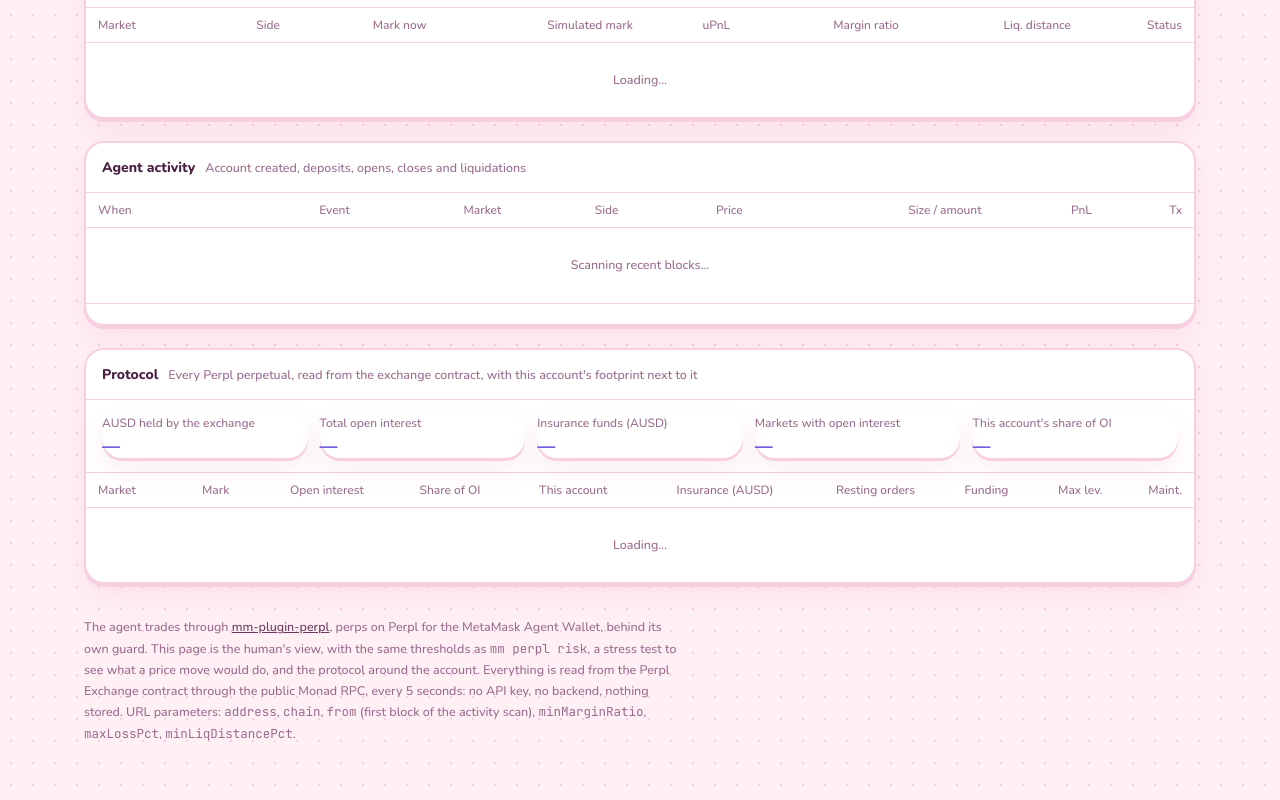
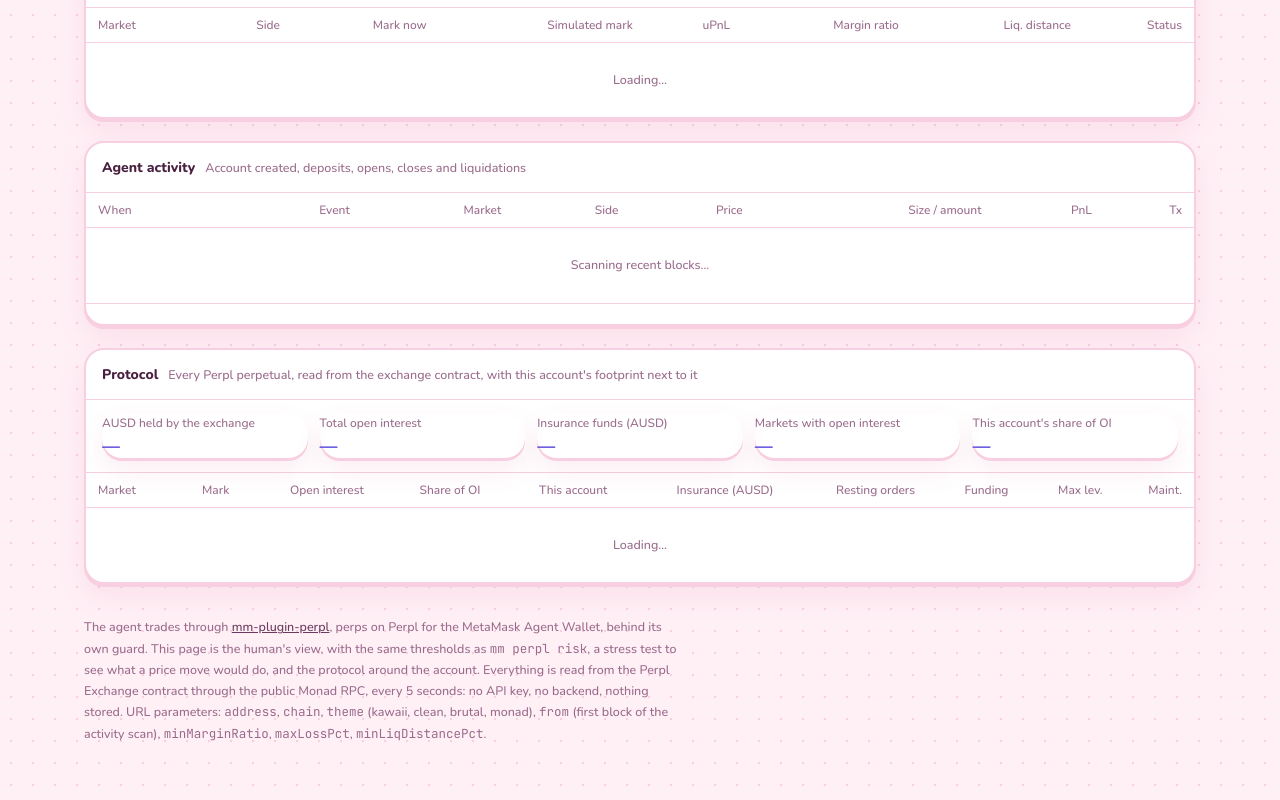
Before and after one commit to akugone/mm-plugin-perpl, a website: page dashboard/index.html in a window 1280 px wide. Shown: the part 832-1632 px from the top of the page. Drawn offline with nearby package versions, Linux system fonts and the light colour scheme.

Commit message:
docs: dashboard skins and the theme URL parameter

```diff
--- a/dashboard/index.html
+++ b/dashboard/index.html
@@ -402,7 +402,7 @@ footer a{color:var(--fg-2)}
 
   <footer>
     The agent trades through <a href="https://github.com/akugone/mm-plugin-perpl">mm-plugin-perpl</a>, perps on Perpl for the MetaMask Agent Wallet, behind its own guard. This page is the human's view, with the same thresholds as <span class="mono">mm perpl risk</span>, a stress test to see what a price move would do, and the protocol around the account. Everything is read from the Perpl Exchange contract through the public Monad RPC, every 5 seconds: no API key, no backend, nothing stored.
-    URL parameters: <span class="mono">address</span>, <span class="mono">chain</span>, <span class="mono">from</span> (first block of the activity scan), <span class="mono">minMarginRatio</span>, <span class="mono">maxLossPct</span>, <span class="mono">minLiqDistancePct</span>.
+    URL parameters: <span class="mono">address</span>, <span class="mono">chain</span>, <span class="mono">theme</span> (kawaii, clean, brutal, monad), <span class="mono">from</span> (first block of the activity scan), <span class="mono">minMarginRatio</span>, <span class="mono">maxLossPct</span>, <span class="mono">minLiqDistancePct</span>.
   </footer>
 </main>
 
```
Also changed, not shown: README.md.
